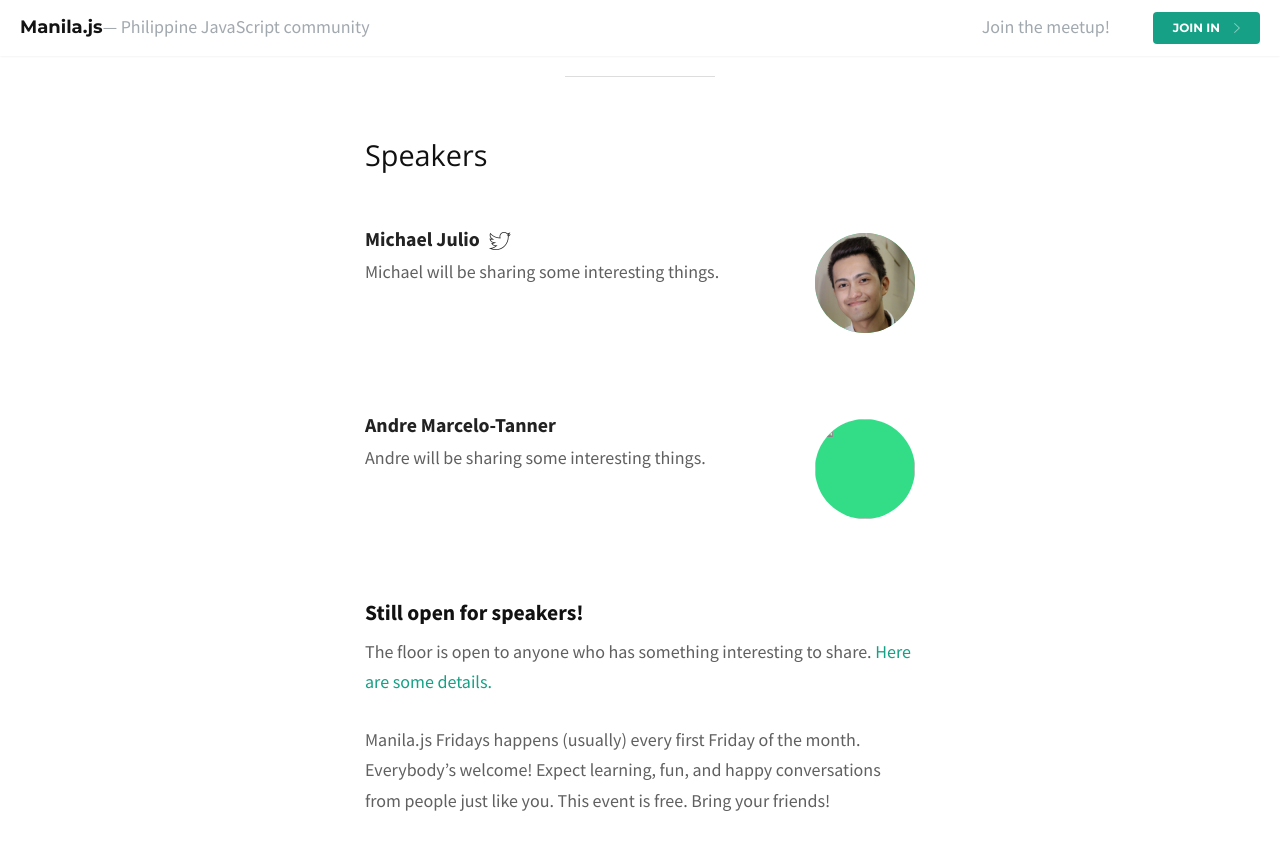
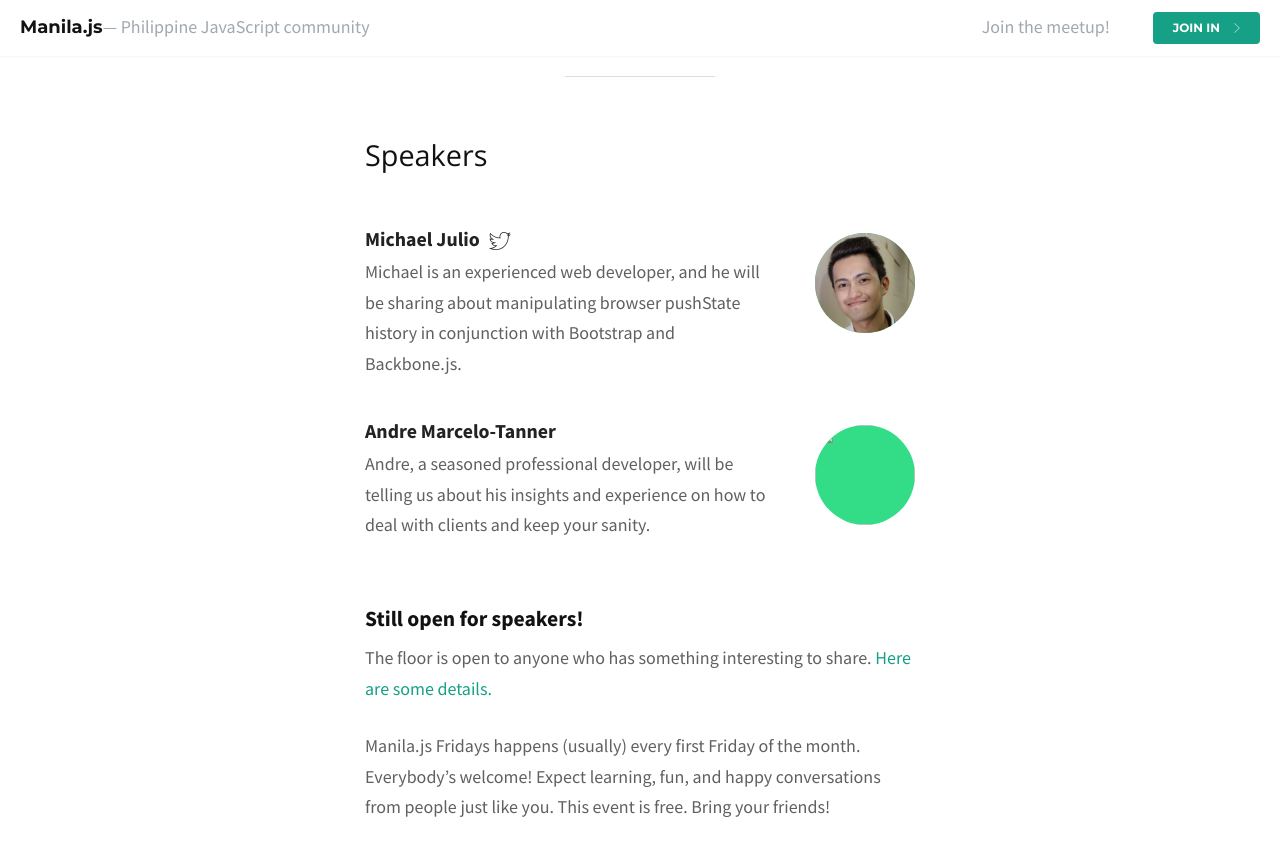
Before and after one commit to manilajs/manilajs.com, a Jekyll site: the page built from index.md, in a window 1280 px wide and 900 px high, scrolled down 1203 px. Shown: the top 856 px of the window. Built offline with Jekyll 4.4.1, drawn with Linux system fonts in a browser that asks for light colours; nearby versions of some CDN libraries; some web fonts are replaced.

Commit message:
Update speaker notes

```diff
--- a/index.md
+++ b/index.md
@@ -47,17 +47,17 @@ speakers:
   # github:
   twitter: mikejulio
   description: |-
-    Michael will be sharing some interesting things.
+    Michael is an experienced web developer, and he will be sharing about manipulating browser pushState history in conjunction with Bootstrap and Backbone.js.
 
 - name: Andre Marcelo-Tanner
   # url: ""
-  # avatar: "images/015/u-kzap.png"
+  # avatar: "images/015/u-kzap.jpg"
   # title: Aelogica
   # url: ""
   # github:
   # twitter: mikejulio
   description: |-
-    Andre will be sharing some interesting things.
+    Andre, a seasoned professional developer, will be telling us about his insights and experience on how to deal with clients and keep your sanity.
 
 mailchimp:
   group_id: 4096 # typically 2^(series+3), not used
```
Also changed, not shown: images/015/u-kzap.jpg (added).
